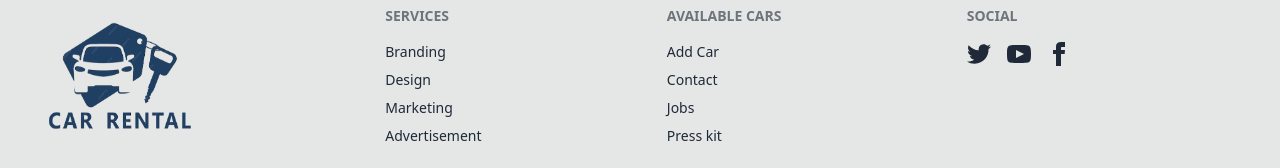
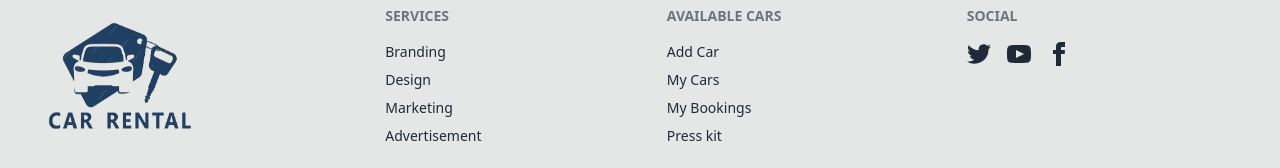
Before and after one commit to Khandaker-Mohyet/Car-Rental, a React (Vite) app: page /addCar in a window 1280 px wide. Shown: the part 170-338 px from the top of the page. Built offline with nearby package versions, Linux system fonts and the light colour scheme; no server answers.

Commit message:
My Bookings

```diff
--- a/src/Shared/Footer.jsx
+++ b/src/Shared/Footer.jsx
@@ -15,8 +15,8 @@ const Footer = () => {
         <nav>
           <h6 className="footer-title">Available Cars</h6>
           <a className="link link-hover">Add Car</a>
-          <a className="link link-hover">Contact</a>
-          <a className="link link-hover">Jobs</a>
+          <a className="link link-hover">My Cars</a>
+          <a className="link link-hover">My Bookings</a>
           <a className="link link-hover">Press kit</a>
         </nav>
         <nav>
```
